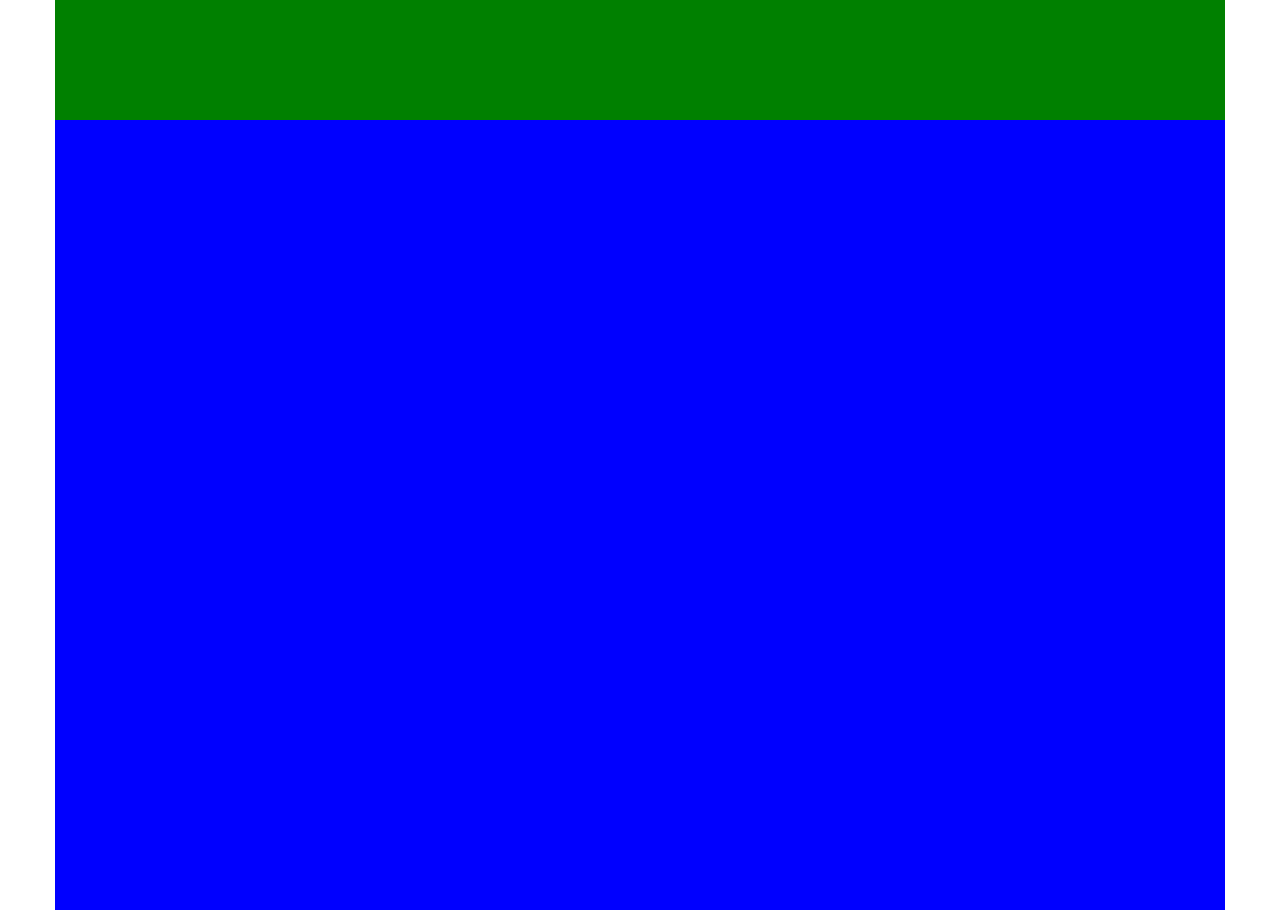
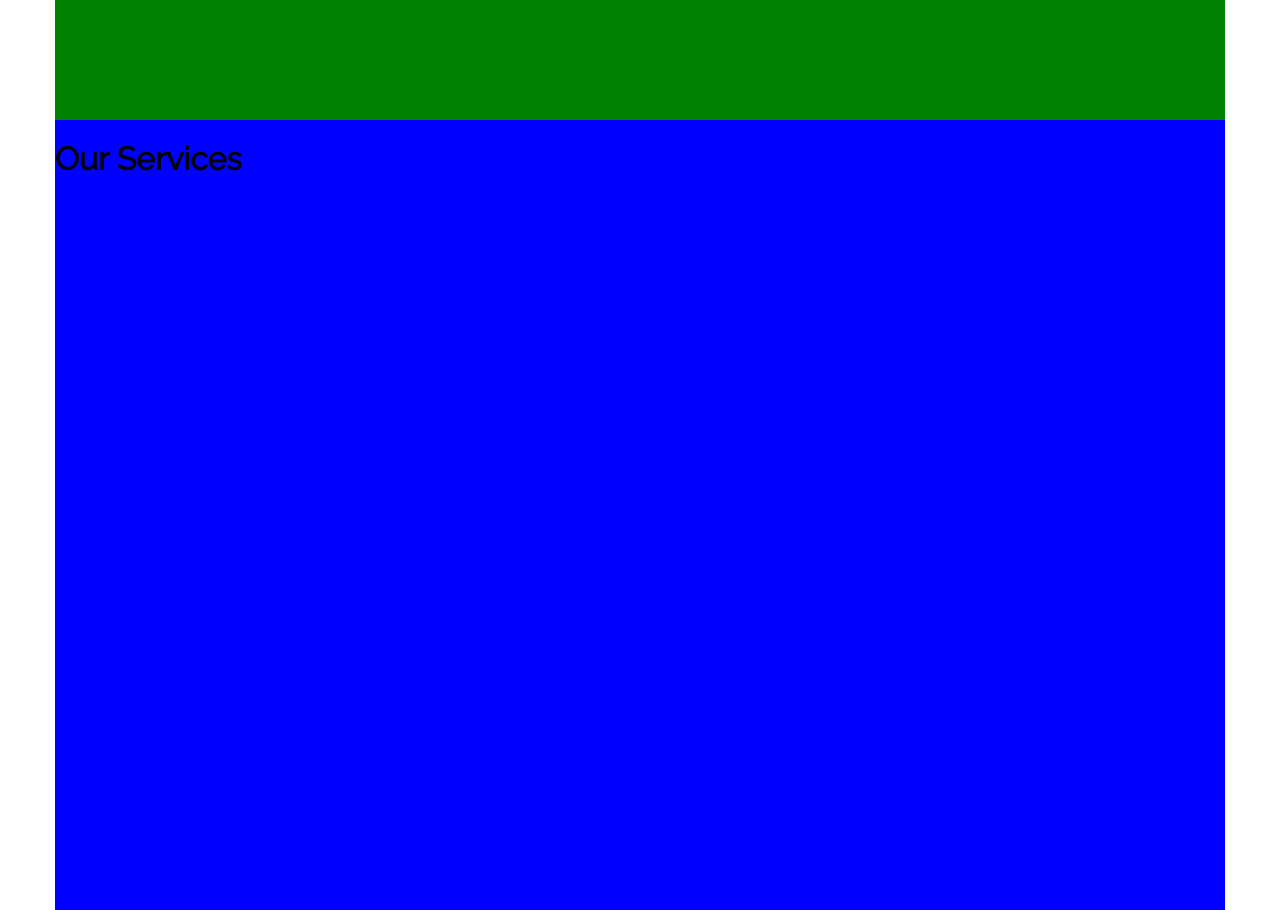
Before and after one commit to GrzegorzStanczyk/weekly-webdev-challenge-2, a website: page app/index.html in a window 1280 px wide. Shown: the part 1580-2490 px from the top of the page. Drawn offline with nearby package versions, Linux system fonts and the light colour scheme; files that its build step writes are made by us from their sources.

Commit message:
Added custom font

```diff
--- a/app/index.html
+++ b/app/index.html
@@ -27,7 +27,9 @@
       <div class="content"></div>
     </section>
     <section class="services">
-      <div class="content"></div>
+      <div class="content">
+        <h1>Our Services</h1>
+      </div>
     </section>
 
     <!-- build:js scripts/vendor.js -->
--- a/app/styles/main.scss
+++ b/app/styles/main.scss
@@ -1,10 +1,13 @@
 // bower:scss
 // endbower
+
+@import url('https://fonts.googleapis.com/css?family=Raleway');
 
 body {
   display: flex;
   flex-flow: column nowrap;
   justify-content: flex-start;
+  font-family: 'Raleway', sans-serif;
   > section {
     width: 100%;
     display: flex;
```
